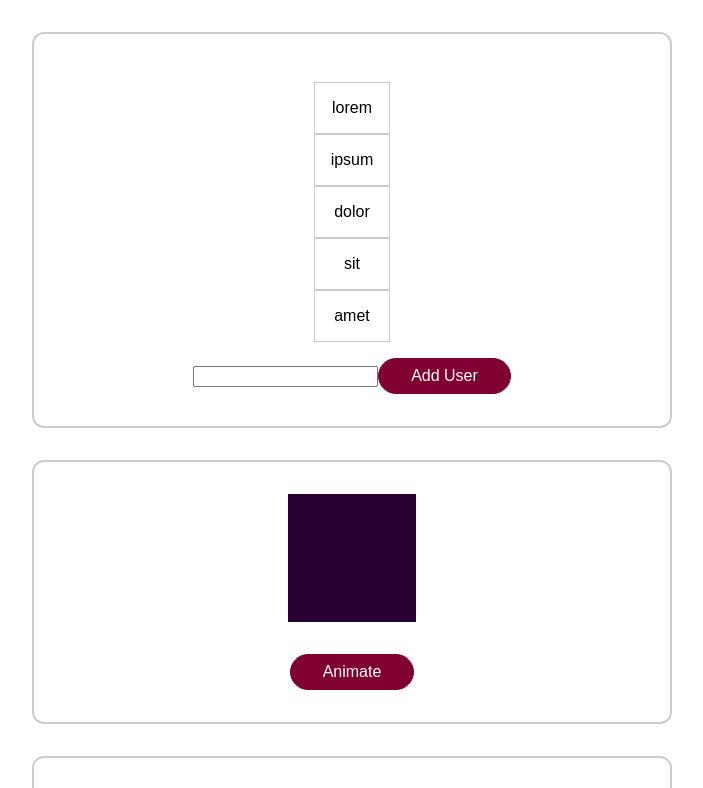
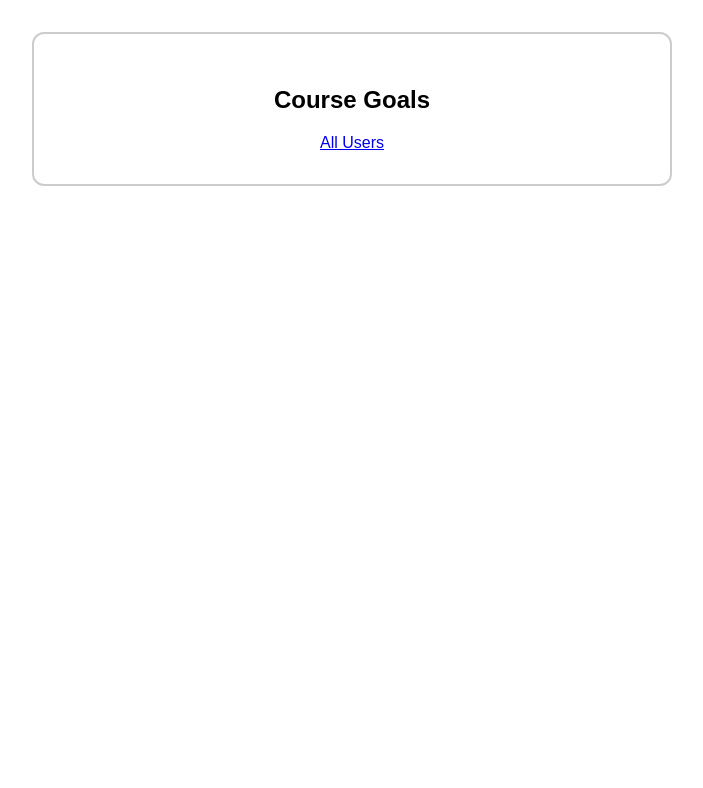
Before and after one commit to ikikika/vue, a Vue app in the folder sampleAnimation/: page /goals in a window 1280 px wide. Shown: the top 788 px of the page, without its empty margins (288-991 px from the left). Built offline with nearby package versions, Linux system fonts and the light colour scheme.

Commit message:
set up routes

```diff
--- a/sampleAnimation/package.json
+++ b/sampleAnimation/package.json
@@ -9,7 +9,8 @@
   },
   "dependencies": {
     "core-js": "^3.6.5",
-    "vue": "^3.0.0"
+    "vue": "^3.0.0",
+    "vue-router": "^4.1.6"
   },
   "devDependencies": {
     "@vue/cli-plugin-babel": "~4.5.0",
--- a/sampleAnimation/src/App.vue
+++ b/sampleAnimation/src/App.vue
@@ -1,5 +1,5 @@
 <template>
-  <div class="container">
+  <!-- <div class="container">
     <users-list />
   </div>
 
@@ -31,15 +31,16 @@
 
   <div class="container">
     <button @click="showDialog">Show Dialog</button>
-  </div>
+  </div> -->
+  <router-view />
 </template>
 
 <script>
-import UsersList from "./components/UsersList.vue";
+// import UsersList from "./components/UsersList.vue";
 export default {
-  components: {
-    UsersList
-  },
+  // components: {
+  //   UsersList
+  // },
   data() {
     return {
       animatedBlock: false,
--- a/sampleAnimation/src/main.js
+++ b/sampleAnimation/src/main.js
@@ -1,10 +1,23 @@
 import { createApp } from 'vue';
+import { createRouter, createWebHistory } from 'vue-router';
 
 import App from './App.vue';
 import BaseModal from './components/BaseModal.vue';
+import AllUsers from './pages/AllUsers';
+import CourseGoals from './pages/CourseGoals';
+
+const router = createRouter({
+  history: createWebHistory(),
+  routes: [
+    { path: '/', component: AllUsers },
+    { path: '/goals', component: CourseGoals },
+  ],
+});
 
 const app = createApp(App);
 
 app.component('base-modal', BaseModal);
 
+app.use(router);
+
 app.mount('#app');
--- /dev/null
+++ b/sampleAnimation/src/pages/AllUsers.vue
@@ -0,0 +1,6 @@
+<template>
+    <div class="container">
+        <h2>All Users</h2>
+        <router-link to="/goals">Course Goals</router-link>
+    </div>
+</template>
--- /dev/null
+++ b/sampleAnimation/src/pages/CourseGoals.vue
@@ -0,0 +1,6 @@
+<template>
+    <div class="container">
+        <h2>Course Goals</h2>
+        <router-link to="/">All Users</router-link>
+    </div>
+</template>
```
Also changed, not shown: 1 other file (tests, documents, lock files or other folders).
